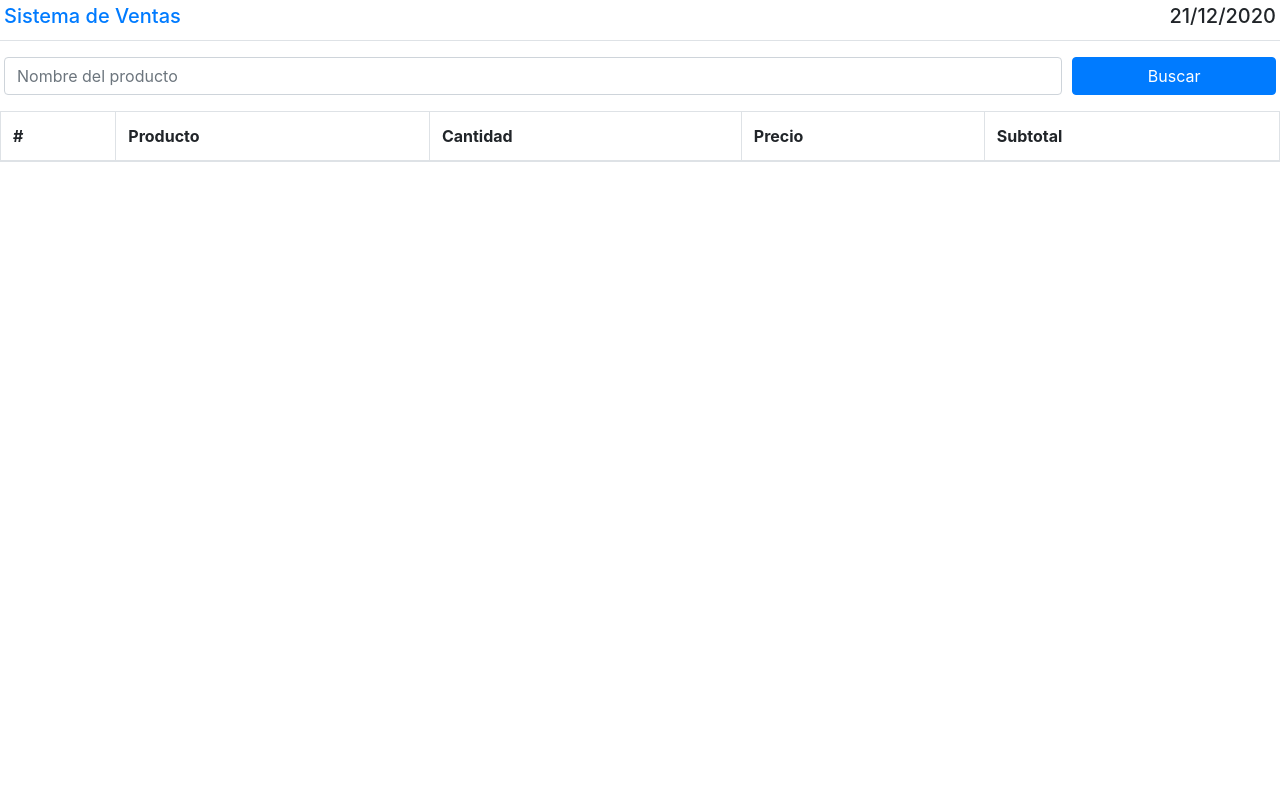
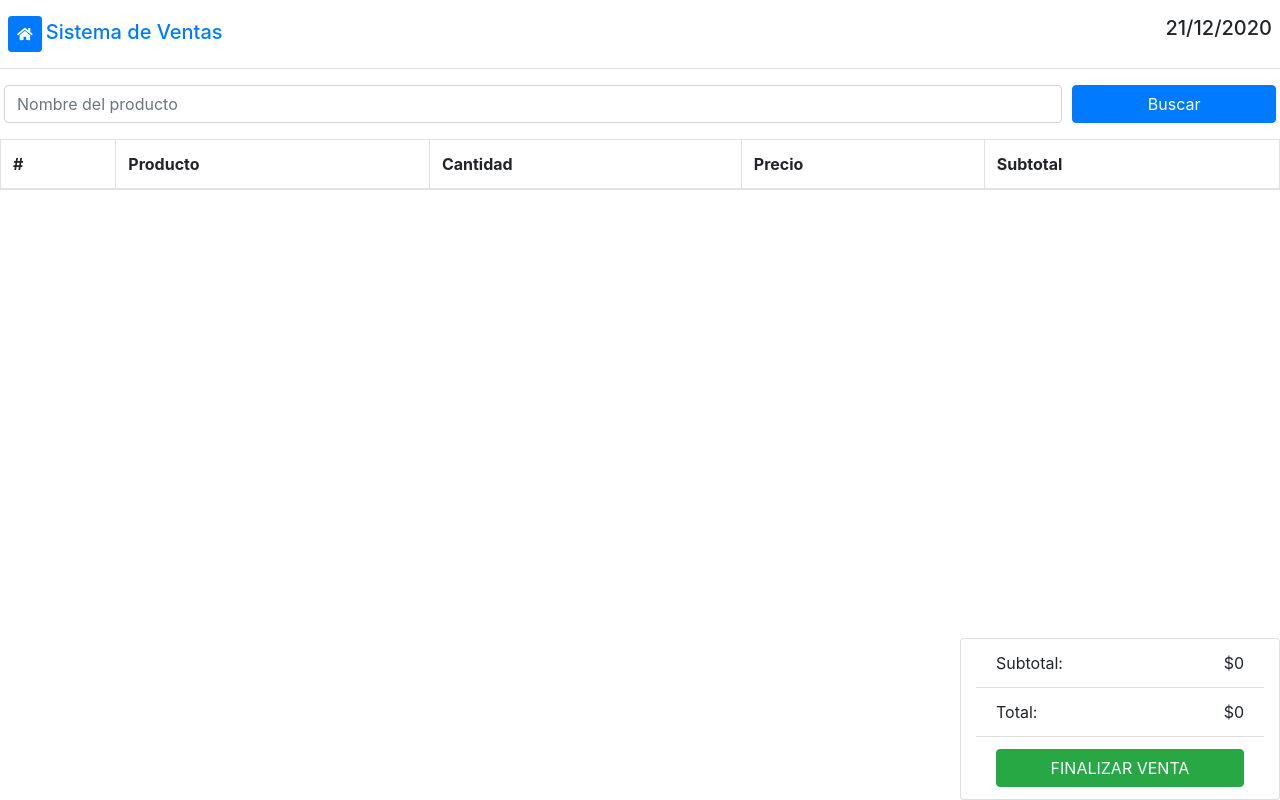
Before and after one commit to marioangelillo/sistema-ventas-cliente, a React (Create React App) app: page /emisionticket in a window 1280 px wide. Built offline with nearby package versions, Linux system fonts and the light colour scheme.

Commit message:
Modificacion front emision ticket y header

```diff
--- a/package.json
+++ b/package.json
@@ -3,6 +3,10 @@
   "version": "0.1.0",
   "private": true,
   "dependencies": {
+    "@fortawesome/fontawesome-free": "^5.15.2",
+    "@fortawesome/fontawesome-svg-core": "^1.2.34",
+    "@fortawesome/free-solid-svg-icons": "^5.15.2",
+    "@fortawesome/react-fontawesome": "^0.1.14",
     "@testing-library/jest-dom": "^5.11.4",
     "@testing-library/react": "^11.1.0",
     "@testing-library/user-event": "^12.1.10",
--- a/src/App.js
+++ b/src/App.js
@@ -7,6 +7,13 @@ import Menu from './components/Menu';
 import AddProduct from './components/AddProduct';
 import Header from './layout/Header'
 import DeleteProduct from './components/DeleteProduct';
+
+import { library } from "@fortawesome/fontawesome-svg-core";
+import {
+  faHome
+} from "@fortawesome/free-solid-svg-icons";
+
+library.add(faHome)
 
 
 function App() {
--- a/src/components/EmisorTickets.js
+++ b/src/components/EmisorTickets.js
@@ -1,4 +1,4 @@
-import React, {useState} from 'react';
+import React, {useState, useEffect} from 'react';
 import { Form, Button, Col, Table } from 'react-bootstrap';
 import ModalFindProducts from './ModalFindProducts';
 
@@ -15,18 +15,18 @@ export default function EmisorTickets() {
     const [findProducts, setFindProducts] = useState([]);
     const [shopList, setShopList] = useState([]);
 
-    /*const [subtotal, setSubtotal] = useState();
+    const [subtotal, setSubtotal] = useState();
     const [total, setTotal] = useState()
 
     useEffect(() => {
         let suma = 0;
-        for (let i = 0; i < listaCarrito.length; i++) {
-            suma = suma + listaCarrito[i].subtotal;
+        for (let i = 0; i < shopList.length; i++) {
+            suma = suma + shopList[i].subtotal;
         }
         setSubtotal(suma);
         setTotal(suma);
         // decscuento setTotal(suma * 0.75);
-    }, [listaCarrito])*/
+    }, [shopList])
 
     const handleChange = e => {
         setProduct({
@@ -137,6 +137,24 @@ export default function EmisorTickets() {
                 findProducts={findProducts}
                 shopList={shopList} setShopList={setShopList}
             />
+
+            <div class="fixed-bottom">
+                <div class="card col-12 col-md-3 offset-md-9">
+                    <ul class="list-group list-group-flush">
+                        <li class="list-group-item d-flex justify-content-between">
+                            <div>Subtotal: </div>
+                            <div>${subtotal}</div>
+                        </li>
+                        <li class="list-group-item d-flex justify-content-between">
+                            <div>Total: </div>
+                            <div>${total}</div>
+                        </li>
+                        <li class="list-group-item">
+                            <Button variant="success w-100">FINALIZAR VENTA</Button>
+                        </li>
+                    </ul>
+                </div>
+            </div>
         </>
     )
 }
--- a/src/layout/Header.js
+++ b/src/layout/Header.js
@@ -1,11 +1,17 @@
 import React from 'react';
-import { Navbar, NavDropdown, Nav } from 'react-bootstrap'
+import { Button } from 'react-bootstrap';
+import { FontAwesomeIcon } from "@fortawesome/react-fontawesome";
 
 export default function Header({date}) {
 
     return (
-        <header className="d-flex justify-content-between border-bottom p-1">
-            <a href="/" id="linkHome"><h5>Sistema de Ventas</h5></a>
+        <header className="d-flex justify-content-between border-bottom px-2 py-3 mb-2">
+            <a className="d-flex" href="/" id="linkHome">
+                <Button variant="primary btn-sm mr-1">
+                    <FontAwesomeIcon icon={["fa", "home"]}/>
+                </Button>
+                <h5 className="pt-1">Sistema de Ventas</h5>
+            </a>
             <h5>{date}</h5>
         </header>
     )
```
Also changed, not shown: 2 other files (tests, documents, lock files or other folders).
